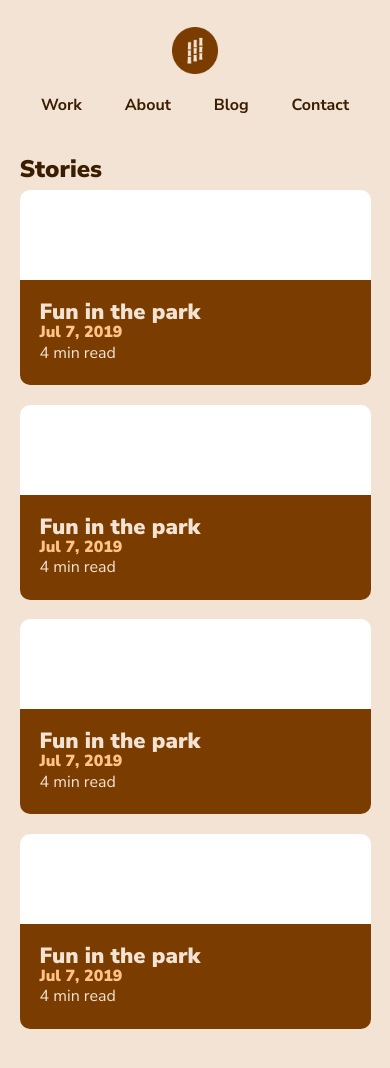
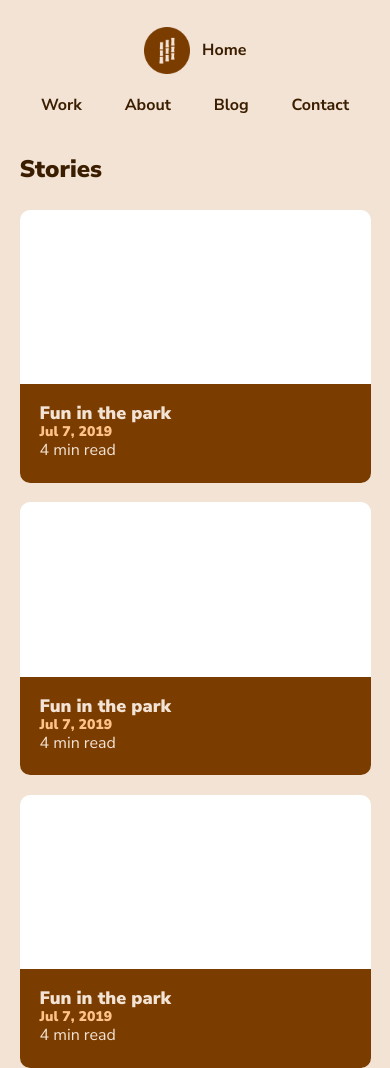
Before and after one commit to kevinbai0/Bamboo-Studios, a Gatsby site: page /blog in a window 390 px wide. Shown: the top 1068 px of the page. Built offline with nearby package versions, Linux system fonts and the light colour scheme; Gatsby itself is replaced by a stand-in of ours.

Commit message:
UX changes

```diff
--- a/src/components/custom/BlogCard.js
+++ b/src/components/custom/BlogCard.js
@@ -14,7 +14,6 @@ const Card = styled.div`
     justify-content: stretch;
     overflow: hidden;
     color: ${theme.colors.lightColor};
-
 `;
 
 const InfoLayer = styled.div`
@@ -27,16 +26,29 @@ const ImageLayer = styled.div`
 `;
 
 const Title = styled.h2`
-    font-size: 22px;
+    font-size: 18px;
     font-weight: 900;
     margin: 0;
+    @media only screen and (min-width: ${theme.mobileSwitchWidth}px) {
+        font-size: 22px;
+    }
 `;
 
 const DateLabel = styled.h3`
-    font-size: 16px;
+    font-size: 14px;
     font-weight: 900;
     color: ${theme.colors.lightTintColor};
     margin: 0;
+    @media only screen and (min-width: ${theme.mobileSwitchWidth}px) {
+        font-size: 16px;
+    }
+`;
+
+const TimeLabel = styled.span`
+    font-size: 14px;
+    @media only screen and (min-width: ${theme.mobileSwitchWidth}px) {
+        font-size: 16px;
+    }
 `;
 
 export default function BlogCard({title,date,readTime,link}) {
--- a/src/components/footer.js
+++ b/src/components/footer.js
@@ -126,8 +126,8 @@ export default function Footer() {
                 <theme.ResponsiveText as={CustomLink} to={"/contact"}>Contact</theme.ResponsiveText>
             </LinksContainer>
             <SocialContainer>
-                <Icon as={Img} fluid={data.facebook.childImageSharp.fluid} />
-                <Icon as={Img} fluid={data.instagram.childImageSharp.fluid} />
+                <theme.StyledExternalLink href="https://www.facebook.com/bamboostudiosdesign"><Icon as={Img} fluid={data.facebook.childImageSharp.fluid} /></theme.StyledExternalLink>
+                <theme.StyledExternalLink href="https://www.instagram.com/bamboo.studios"><Icon as={Img} fluid={data.instagram.childImageSharp.fluid} /></theme.StyledExternalLink>
             </SocialContainer>
             <ContactContainer>
                 <theme.ResponsiveText as={ContactLink} href={"tel:+18076334358"} baseSize={13}>+1 (807) 633-4358</theme.ResponsiveText>
--- a/src/components/header.js
+++ b/src/components/header.js
@@ -48,8 +48,14 @@ const CustomLink = styled(theme.StyledLink)`
   font-weight: 600;
   grid-row: 2/3;
   color: ${props => props.condensednav ? theme.colors.lightColor : theme.colors.darkColor};
+  ${props => props.noMobile && `display: none;`}
+
+
   @media only screen and (min-width: ${theme.mobileSwitchWidth}px) {
     margin: 0 2vw 0 0;
+    ${props => props.mobileOnly && `display: none;`}
+    ${props => props.noMobile && `display: block;`}
+
   }
 `;
 
@@ -79,6 +85,8 @@ const LogoLink = styled(Link)`
   grid-column-end: span 4;
   justify-self: center;
   transition: all 0.2s ease;
+  display: flex;
+  align-items: center;
   ${props => props.condensednav && `
     visibility: hidden;
     transform: scale(0);
@@ -90,7 +98,8 @@ const LogoLink = styled(Link)`
 `;
 
 const Header = ({ siteTitle }) => {
-  const [condensednav, setCondensednav] = useState(false);
+  const [ condensednav, setCondensednav ] = useState(false);
+
   const data = useStaticQuery(graphql`
     query {
       placeholderImage: file(relativePath: { eq: "logo.png" }) {
@@ -118,7 +127,11 @@ const Header = ({ siteTitle }) => {
   return (
     <header>
       <Nav condensednav={condensednav}>
-        <LogoLink to={"/"} condensednav={condensednav}><Logo as={Img} fluid={data.placeholderImage.childImageSharp.fluid} /></LogoLink>
+        <LogoLink as={theme.StyledLink} to={"/"} condensednav={condensednav}>
+          <Logo as={Img} fluid={data.placeholderImage.childImageSharp.fluid} />
+          <theme.ResponsiveText as={CustomLink} to="/" condensednav={condensednav} mobileOnly customStyle={`margin: 0 0 0 3vw`}>Home</theme.ResponsiveText>
+        </LogoLink>
+        <theme.ResponsiveText as={CustomLink} to="/" condensednav={condensednav} noMobile>Home</theme.ResponsiveText>
         <theme.ResponsiveText as={CustomLink} to={"/work"} condensednav={condensednav}>Work</theme.ResponsiveText>
         <theme.ResponsiveText as={CustomLink} to={"/about"} condensednav={condensednav}>About</theme.ResponsiveText>
         <theme.ResponsiveText as={CustomLink} to={"/blog"} condensednav={condensednav}>Blog</theme.ResponsiveText>
--- a/src/pages/blog.js
+++ b/src/pages/blog.js
@@ -11,12 +11,14 @@ import BlogCard from "../components/custom/BlogCard";
 const BlogContainer = styled.div`
   display: grid;
   grid-template-columns: 100%;
-  grid-auto-rows: 50vw;
+  grid-auto-rows: 70vw;
   grid-gap: 5vw;
+  margin: 5vw 0 0;
   @media only screen and (min-width: ${theme.mobileSwitchWidth}px) {
     grid-template-columns: 35vw 35vw;
     grid-auto-rows: 35vw;
     grid-gap: 2vw;
+    margin: 0;
   }
   @media only screen and (min-width: 900px) {
     grid-template-columns: 23vw 23vw 23vw;
--- a/src/utils/theme.js
+++ b/src/utils/theme.js
@@ -65,6 +65,7 @@ export const ResponsiveText = styled.span`
     @media only screen and (min-width: 1280px) {
         font-size: ${props => ((props.baseSize || 18) * 0.08)}vw;
     }
+    ${props => props.customStyle && props.customStyle};
 `;
 
 export const FluidText = styled.p`
```
Also changed, not shown: src/utils/useMobileListener.js (added, +22 -0 lines).
